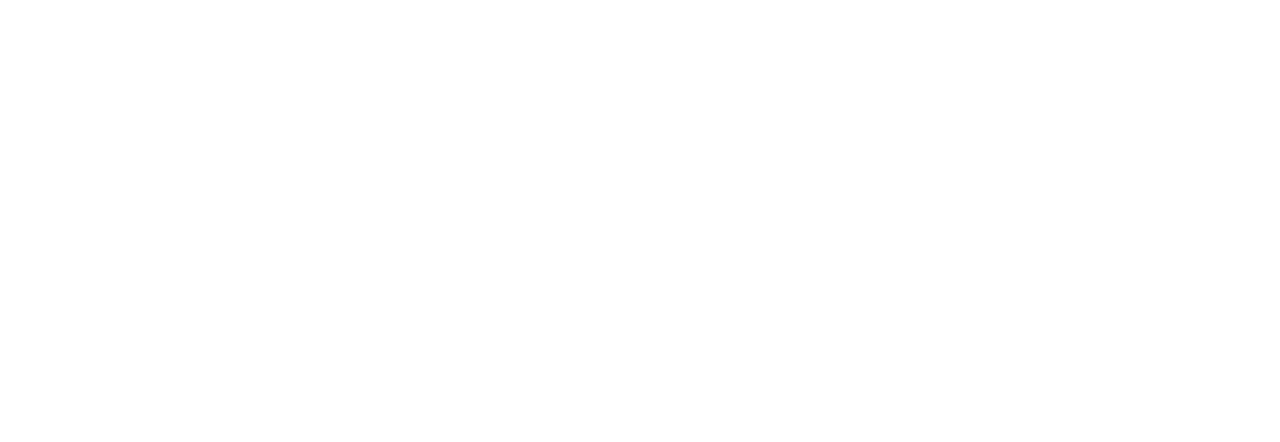
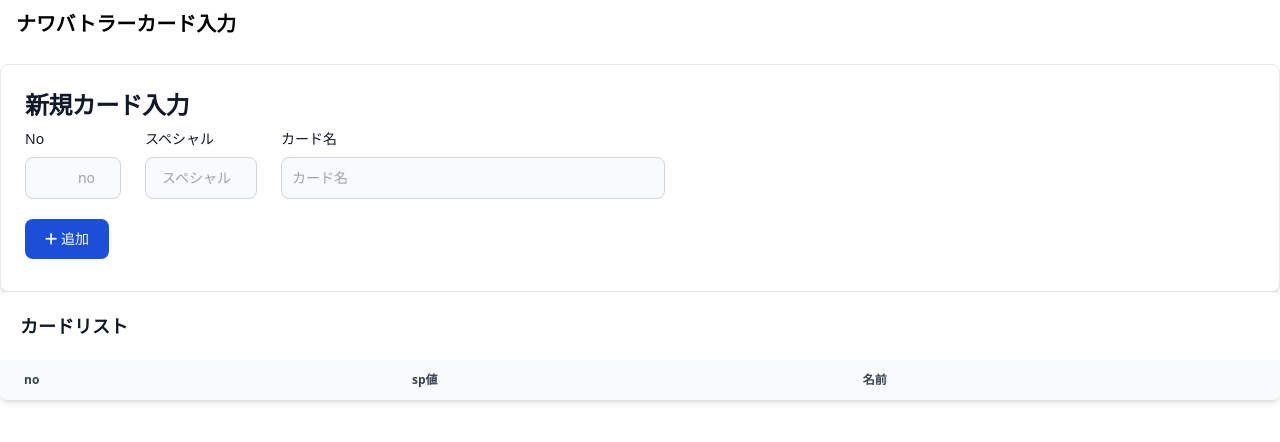
Before and after one commit to KKishikawa/tableturf-battle-card-create, a website built with webpack: page src/index.html in a window 1280 px wide. Built offline with nearby package versions, Linux system fonts and the light colour scheme.

Commit message:
[update]登録フォームの作成

```diff
--- a/src/components/dialog.ts
+++ b/src/components/dialog.ts
@@ -22,7 +22,7 @@ export class ModalDialog {
     this.onCloseHandler = options.onClose;
     const container = document.getElementById("app-modal_container")!;
     this.element = htmlToElement(
-      `<div tabindex="-1" aria-hidden="true" class="transition-opacity pointer-events-auto bg-gray-900 bg-opacity-50 dark:bg-opacity-80 fixed inset-0 z-40">
+      `<div tabindex="-1" aria-hidden="true" class="transition-opacity pointer-events-auto bg-gray-900 bg-opacity-50 dark:bg-opacity-80 fixed inset-0 z-50">
 <div tabindex="-1" aria-hidden="true" class="modal flex justify-center items-center overflow-y-auto overflow-x-hidden fixed top-0 right-0 left-0 z-50 w-full md:inset-0 md:h-full">
     <div class="relative p-4 w-full max-w-2xl h-full md:h-auto">
         <div class="modal-content relative transition-transform duration-200 bg-white rounded-lg shadow dark:bg-gray-700"></div>
--- a/src/components/message.ts
+++ b/src/components/message.ts
@@ -47,7 +47,7 @@ class Message {
     messageBaseEl.querySelector("button")!.className += styleInfo.dismiss;
     const msgWrapper = document.createElement("div");
     msgWrapper.className =
-      "relative z-40 w-full max-h-full mt-4 transition-all duration-300 ease-out";
+      "relative z-50 w-full max-h-full mt-4 transition-all duration-300 ease-out";
     msgWrapper.append(messageBaseEl);
     this.element = msgWrapper;
 
--- a/src/index.html
+++ b/src/index.html
@@ -4,11 +4,76 @@
     <meta charset="UTF-8" />
     <meta http-equiv="X-UA-Compatible" content="IE=edge" />
     <meta name="viewport" content="width=device-width, initial-scale=1.0" />
-    <link rel="stylesheet" href="https://cdnjs.cloudflare.com/ajax/libs/font-awesome/6.2.0/css/all.min.css" integrity="sha512-xh6O/CkQoPOWDdYTDqeRdPCVd1SpvCA9XXcUnZS2FmJNp1coAFzvtCN9BmamE+4aHK8yyUHUSCcJHgXloTyT2A==" crossorigin="anonymous" referrerpolicy="no-referrer" />
+    <link
+      rel="stylesheet"
+      href="https://cdnjs.cloudflare.com/ajax/libs/font-awesome/6.2.0/css/all.min.css"
+      integrity="sha512-xh6O/CkQoPOWDdYTDqeRdPCVd1SpvCA9XXcUnZS2FmJNp1coAFzvtCN9BmamE+4aHK8yyUHUSCcJHgXloTyT2A=="
+      crossorigin="anonymous"
+      referrerpolicy="no-referrer"
+    />
     <title>ナワバトラーカード入力</title>
   </head>
   <body class="break-all bg-white dark:bg-gray-900">
-    <div id="app-main"></div>
-    <div aria-hidden="true" tabindex="-1" id="app-modal_container" class="fixed inset-0 pointer-events-none"></div>
+    <nav
+      class="bg-white border-gray-200 px-2 sm:px-4 py-2.5 rounded dark:bg-gray-900"
+    >
+      <div
+        class="container flex flex-wrap items-center justify-between mx-auto"
+      >
+        <div class="flex items-center">
+          <span
+            class="self-center text-xl font-semibold whitespace-nowrap dark:text-white"
+            >ナワバトラーカード入力</span
+          >
+        </div>
+      </div>
+    </nav>
+    <div class="container mx-auto my-4">
+      <div class="w-full card">
+        <form>
+          <h5 class="card__title">新規カード入力</h5>
+          <div class="flex flex-wrap -mx-3">
+            <div class="w-24 mx-3 mb-3">
+              <label for="input_no" class="form-label form-label-input">No</label>
+              <input id="input_no" type="number" class="text-right form-input" placeholder="no" />
+            </div>
+            <div class="mx-3 mb-3 w-28">
+              <label for="input_sp" class="form-label form-label-input">スペシャル</label>
+              <input id="input_sp" type="number" class="text-right form-input" placeholder="スペシャル" />
+            </div>
+            <div class="mx-3 mb-3 w-96">
+              <label for="input_name" class="form-label form-label-input">カード名</label>
+              <input id="input_name" type="text" class="form-input" placeholder="カード名" />
+            </div>
+          </div>
+        </form>
+        <div class="card__button-group">
+          <button id="addcard" class="button button-primary">
+            <i class="fa fa-plus"></i>
+            追加
+          </button>
+        </div>
+      </div>
+      <div class="table__wrapper">
+        <table class="table">
+          <caption class="table-caption-title">
+            カードリスト
+          </caption>
+          <thead>
+            <tr>
+              <th>no</th>
+              <th>sp値</th>
+              <th>名前</th>
+            </tr>
+          </thead>
+        </table>
+      </div>
+    </div>
+    <div
+      aria-hidden="true"
+      tabindex="-1"
+      id="app-modal_container"
+      class="fixed inset-0 z-50 pointer-events-none"
+    ></div>
   </body>
 </html>
--- a/src/styles/components.css
+++ b/src/styles/components.css
@@ -31,6 +31,12 @@
     }
   }
 }
+.table-caption-title {
+  @apply p-5 text-lg font-semibold text-left text-gray-900 bg-white dark:text-white dark:bg-gray-800;
+}
+.table-caption {
+  @apply mt-1 text-sm font-normal text-gray-500 dark:text-gray-400;
+}
 
 .form-label {
   @apply text-sm font-medium text-gray-900 dark:text-gray-300;
@@ -55,7 +61,7 @@
 }
 
 .card {
-  @apply p-6 max-w-sm bg-white rounded-lg border border-gray-200 shadow-md dark:bg-gray-800 dark:border-gray-700;
+  @apply p-6 bg-white rounded-lg border border-gray-200 shadow-md dark:bg-gray-800 dark:border-gray-700;
 }
 .card__title {
   @apply mb-2 text-2xl font-bold tracking-tight text-gray-900 dark:text-white;
@@ -64,7 +70,7 @@
   @apply font-normal text-gray-700 dark:text-gray-400;
 }
 .card__button-group {
-  @apply flex flex-wrap py-2 px-3 -ml-3;
+  @apply flex flex-wrap py-2 -ml-3;
   button {
     @apply ml-3;
   }
```
